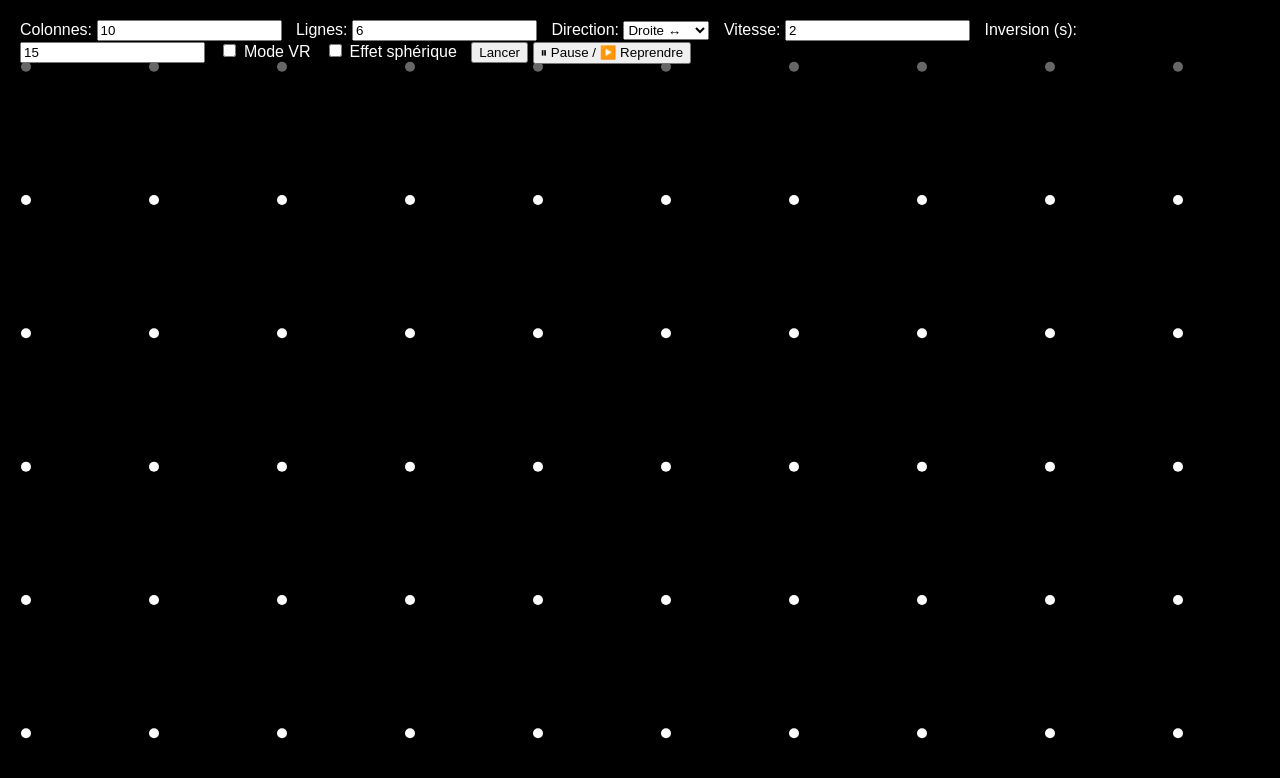
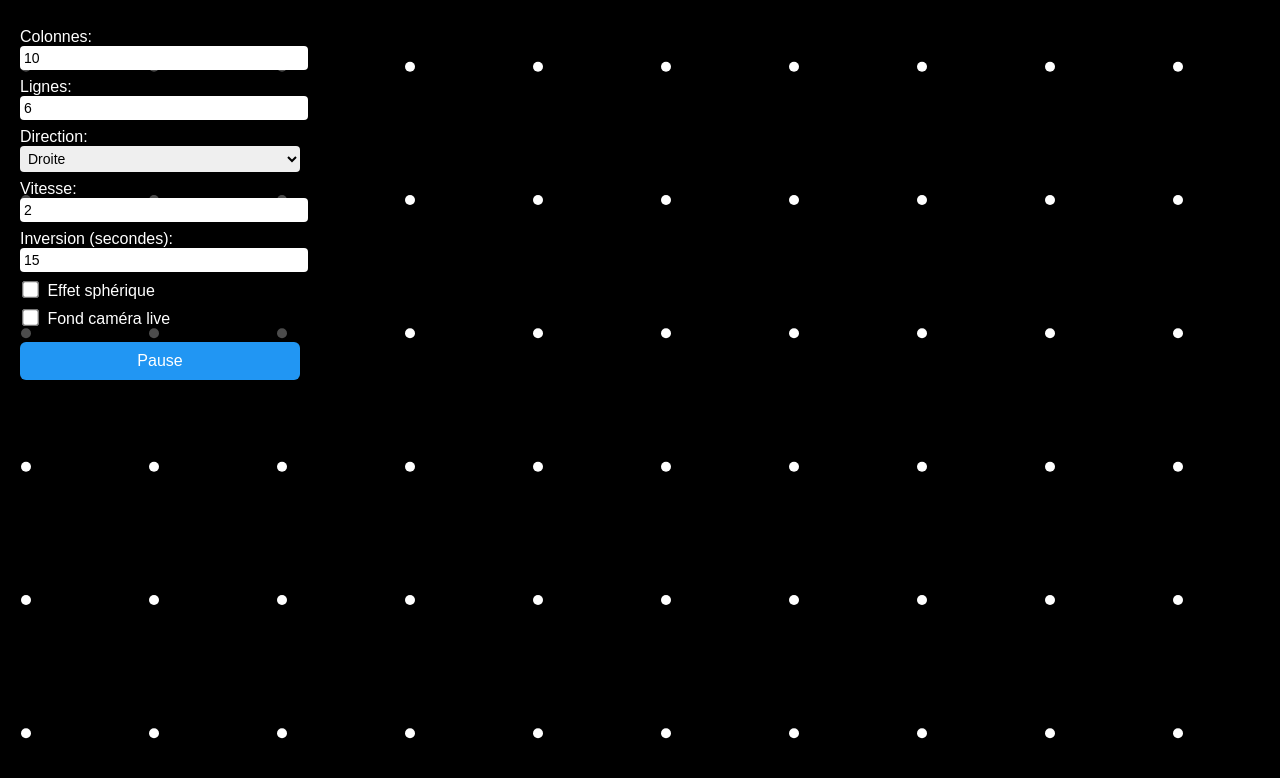
Before and after one commit to Nutella59/optokinetic-stim, a plain HTML site: page index.html in a window 1280 px wide. Drawn offline with Linux system fonts and the light colour scheme.

Commit message:
Update index.html

```diff
--- a/index.html
+++ b/index.html
@@ -2,32 +2,49 @@
 <html lang="fr">
 <head>
 <meta charset="UTF-8" />
-  <title>Stimulation Optocinétique VR Sphérique</title>
+<title>Stimulation Optocinétique - Caméra ou fond noir</title>
 <style>
-    body {
-      margin: 0;
-      background-color: black;
-      overflow: hidden;
-      color: white;
-      font-family: sans-serif;
+  html, body {
+    margin: 0; padding: 0; overflow: hidden; background: black; height: 100%;
+    color: white; font-family: sans-serif;
   }
   #controls {
-      position: absolute;
-      top: 10px;
-      left: 10px;
+    position: fixed;
+    top: 10px; left: 10px; background: rgba(0,0,0,0.7);
+    padding: 10px; border-radius: 8px; max-width: 280px;
     z-index: 10;
-      background: rgba(0,0,0,0.6);
-      padding: 10px;
-      border-radius: 8px;
-    }
-    canvas {
-      position: absolute;
-      top: 0;
-      left: 0;
-      display: block;
   }
   label {
-      margin-right: 10px;
+    display: block;
+    margin: 8px 0 4px;
+  }
+  input[type=number], select {
+    width: 100%;
+    padding: 4px;
+    border-radius: 4px;
+    border: none;
+    font-size: 14px;
+  }
+  input[type=checkbox] {
+    transform: scale(1.3);
+    margin-right: 6px;
+  }
+  button {
+    margin-top: 10px;
+    width: 100%;
+    padding: 10px;
+    font-size: 16px;
+    border: none;
+    border-radius: 6px;
+    background: #2196F3;
+    color: white;
+    cursor: pointer;
+  }
+  canvas, video {
+    position: absolute;
+    top: 0; left: 0;
+    width: 100vw; height: 100vh;
+    object-fit: cover;
   }
 </style>
 </head>
@@ -37,173 +54,194 @@
   <label>Lignes: <input type="number" id="rows" value="6" min="1" /></label>
   <label>Direction:
     <select id="direction">
-        <option value="right">Droite ↔</option>
-        <option value="left">Gauche ↔</option>
-        <option value="up">Haut ↕</option>
-        <option value="down">Bas ↕</option>
+      <option value="right">Droite</option>
+      <option value="left">Gauche</option>
+      <option value="up">Haut</option>
+      <option value="down">Bas</option>
     </select>
   </label>
-    <label>Vitesse: <input type="number" id="speed" value="2" step="0.5" min="0.1" /></label>
-    <label>Inversion (s): <input type="number" id="invertTime" value="15" min="1" /></label>
-    <label><input type="checkbox" id="vrMode" /> Mode VR</label>
+  <label>Vitesse: <input type="number" id="speed" value="2" step="0.1" min="0.1" /></label>
+  <label>Inversion (secondes): <input type="number" id="invertTime" value="15" min="1" /></label>
   <label><input type="checkbox" id="sphereMode" /> Effet sphérique</label>
-    <button onclick="startAnimation()">Lancer</button>
-    <button onclick="togglePause()">⏸ Pause / ▶️ Reprendre</button>
+  <label><input type="checkbox" id="useCamera" /> Fond caméra live</label>
+  <button id="pauseBtn">Pause</button>
 </div>
 
+<video id="video" autoplay muted playsinline style="display:none;"></video>
 <canvas id="canvas"></canvas>
-  <canvas id="maskCanvas"></canvas>
 
 <script>
-    const canvas = document.getElementById("canvas");
-    const ctx = canvas.getContext("2d");
-    const maskCanvas = document.getElementById("maskCanvas");
-    const maskCtx = maskCanvas.getContext("2d");
+  const canvas = document.getElementById('canvas');
+  const ctx = canvas.getContext('2d');
+  const video = document.getElementById('video');
+  const pauseBtn = document.getElementById('pauseBtn');
 
-    let points = [], isPaused = false;
-    let cols = 10, rows = 6, direction = "right", baseDirection = "right";
-    let speed = 2, invertInterval = 15000, lastInvertTime = Date.now();
-    let vrEnabled = false, sphereEnabled = false;
+  let cols = 10, rows = 6;
+  let direction = "right";
+  let speed = 2;
+  let invertInterval = 15000;
+  let lastInvertTime = Date.now();
+  let isPaused = false;
+  let sphereEnabled = false;
+  let useCamera = false;
 
-    function resizeCanvas() {
+  let points = [];
+
+  function resize() {
     canvas.width = window.innerWidth;
     canvas.height = window.innerHeight;
-      maskCanvas.width = window.innerWidth;
-      maskCanvas.height = window.innerHeight;
-      drawMask();
   }
 
-    function drawMask() {
-      maskCtx.clearRect(0, 0, maskCanvas.width, maskCanvas.height);
-      if (!vrEnabled) return;
-
-      const w = maskCanvas.width / 2;
-      const h = maskCanvas.height;
-      maskCtx.fillStyle = "black";
-      maskCtx.fillRect(0, 0, maskCanvas.width, maskCanvas.height);
-
-      maskCtx.globalCompositeOperation = "destination-out";
-      [0, w].forEach(x => {
-        maskCtx.beginPath();
-        maskCtx.arc(x + w / 2, h / 2, Math.min(w, h) / 2.1, 0, 2 * Math.PI);
-        maskCtx.fill();
-      });
-      maskCtx.globalCompositeOperation = "source-over";
-    }
-
-    window.addEventListener("resize", () => {
-      resizeCanvas();
-      startAnimation();
+  window.addEventListener('resize', () => {
+    resize();
+    initPoints();
   });
 
-    function startAnimation() {
-      cols = parseInt(document.getElementById("cols").value);
-      rows = parseInt(document.getElementById("rows").value);
-      baseDirection = document.getElementById("direction").value;
-      direction = baseDirection;
-      speed = parseFloat(document.getElementById("speed").value);
-      invertInterval = parseInt(document.getElementById("invertTime").value) * 1000;
-      lastInvertTime = Date.now();
-      vrEnabled = document.getElementById("vrMode").checked;
-      sphereEnabled = document.getElementById("sphereMode").checked;
-
+  function initPoints() {
+    points = [];
     const spacingX = canvas.width / cols;
     const spacingY = canvas.height / rows;
-      points = [];
-
-      for (let i = 0; i < cols; i++) {
-        for (let j = 0; j < rows; j++) {
+    for(let i = 0; i < cols; i++) {
+      for(let j = 0; j < rows; j++) {
         points.push({
           x: i * spacingX + spacingX / 2,
           y: j * spacingY + spacingY / 2
         });
       }
     }
-      drawMask();
   }
 
   function invertDirection() {
-      if (baseDirection === "right") direction = (direction === "right") ? "left" : "right";
-      else if (baseDirection === "left") direction = (direction === "left") ? "right" : "left";
-      else if (baseDirection === "up") direction = (direction === "up") ? "down" : "up";
-      else if (baseDirection === "down") direction = (direction === "down") ? "up" : "down";
+    if(direction === "right") direction = "left";
+    else if(direction === "left") direction = "right";
+    else if(direction === "up") direction = "down";
+    else if(direction === "down") direction = "up";
   }
 
   function update() {
-      if (Date.now() - lastInvertTime > invertInterval) {
+    if(Date.now() - lastInvertTime > invertInterval) {
       invertDirection();
       lastInvertTime = Date.now();
     }
-
-      for (let point of points) {
-        if (direction === "right") point.x += speed;
-        if (direction === "left") point.x -= speed;
-        if (direction === "up") point.y -= speed;
-        if (direction === "down") point.y += speed;
-
-        if (point.x > canvas.width) point.x -= canvas.width;
-        if (point.x < 0) point.x += canvas.width;
-        if (point.y > canvas.height) point.y -= canvas.height;
-        if (point.y < 0) point.y += canvas.height;
+    for(let p of points) {
+      switch(direction) {
+        case "right": p.x += speed; break;
+        case "left": p.x -= speed; break;
+        case "up": p.y -= speed; break;
+        case "down": p.y += speed; break;
       }
-    }
-
-    function projectToSphere(x, y) {
-      const cx = canvas.width / 2, cy = canvas.height / 2;
-      const dx = (x - cx) / cx, dy = (y - cy) / cy;
-      const r = Math.sqrt(dx * dx + dy * dy);
-      const scale = Math.cos(r * Math.PI / 2);
-      return { x: cx + dx * cx * scale, y: cy + dy * cy * scale };
-    }
-
-    function drawScene(offsetX = 0) {
-      ctx.fillStyle = "white";
-      for (let point of points) {
-        for (let dx of [-canvas.width, 0, canvas.width]) {
-          for (let dy of [-canvas.height, 0, canvas.height]) {
-            let px = point.x + dx + offsetX;
-            let py = point.y + dy;
-            if (sphereEnabled) {
-              const projected = projectToSphere(px, py);
-              px = projected.x;
-              py = projected.y;
-            }
-            ctx.beginPath();
-            ctx.arc(px, py, 5, 0, Math.PI * 2);
-            ctx.fill();
-          }
-        }
+      if(p.x > canvas.width) p.x -= canvas.width;
+      if(p.x < 0) p.x += canvas.width;
+      if(p.y > canvas.height) p.y -= canvas.height;
+      if(p.y < 0) p.y += canvas.height;
     }
   }
 
   function draw() {
-      ctx.clearRect(0, 0, canvas.width, canvas.height);
-      if (vrEnabled) {
-        ctx.save(); ctx.rect(0, 0, canvas.width / 2, canvas.height); ctx.clip();
-        drawScene(0); ctx.restore();
+    if(useCamera && video.readyState === video.HAVE_ENOUGH_DATA) {
+      ctx.drawImage(video, 0, 0, canvas.width, canvas.height);
+    } else {
+      ctx.fillStyle = "black";
+      ctx.fillRect(0, 0, canvas.width, canvas.height);
+    }
+    ctx.fillStyle = "white";
 
-        ctx.save(); ctx.rect(canvas.width / 2, 0, canvas.width / 2, canvas.height); ctx.clip();
-        drawScene(-canvas.width / 2); ctx.restore();
-      } else {
-        drawScene(0);
+    const centerX = canvas.width / 2;
+    const centerY = canvas.height / 2;
+
+    for(let p of points) {
+      let x = p.x;
+      let y = p.y;
+
+      if(sphereEnabled) {
+        // Simple effet sphérique en déformant la position des points autour du centre
+        const dx = x - centerX;
+        const dy = y - centerY;
+        const dist = Math.sqrt(dx*dx + dy*dy);
+        const maxDist = Math.sqrt(centerX*centerX + centerY*centerY);
+        const angle = Math.atan2(dy, dx);
+        const sphereRadius = maxDist * 0.8;
+
+        const factor = 1 - (dist / sphereRadius);
+        if(factor > 0) {
+          x = centerX + dx * (1 + 0.3 * factor * Math.sin(dist / 30));
+          y = centerY + dy * (1 + 0.3 * factor * Math.sin(dist / 30));
+        }
+      }
+
+      ctx.beginPath();
+      ctx.arc(x, y, 5, 0, Math.PI*2);
+      ctx.fill();
     }
   }
 
   function animate() {
-      if (!isPaused) {
+    if(!isPaused) {
       update();
       draw();
     }
     requestAnimationFrame(animate);
   }
 
-    function togglePause() {
+  pauseBtn.onclick = () => {
     isPaused = !isPaused;
+    pauseBtn.textContent = isPaused ? "Reprendre" : "Pause";
+  };
+
+  // Camera
+  async function startCamera() {
+    try {
+      const stream = await navigator.mediaDevices.getUserMedia({ video: { facingMode: "environment" }, audio: false });
+      video.srcObject = stream;
+      video.style.display = 'block';
+    } catch(e) {
+      alert("Erreur accès caméra: " + e.message);
+      useCameraCheckbox.checked = false;
+      useCamera = false;
+    }
+  }
+  function stopCamera() {
+    if(video.srcObject) {
+      video.srcObject.getTracks().forEach(t => t.stop());
+      video.srcObject = null;
+    }
+    video.style.display = 'none';
   }
 
-    resizeCanvas();
-    startAnimation();
+  const colsInput = document.getElementById('cols');
+  const rowsInput = document.getElementById('rows');
+  const directionInput = document.getElementById('direction');
+  const speedInput = document.getElementById('speed');
+  const invertInput = document.getElementById('invertTime');
+  const sphereCheckbox = document.getElementById('sphereMode');
+  const useCameraCheckbox = document.getElementById('useCamera');
+
+  function updateSettings() {
+    cols = Math.max(1, parseInt(colsInput.value));
+    rows = Math.max(1, parseInt(rowsInput.value));
+    direction = directionInput.value;
+    speed = Math.max(0.1, parseFloat(speedInput.value));
+    invertInterval = Math.max(1000, parseInt(invertInput.value) * 1000);
+    sphereEnabled = sphereCheckbox.checked;
+
+    const newUseCamera = useCameraCheckbox.checked;
+    if(newUseCamera !== useCamera) {
+      useCamera = newUseCamera;
+      if(useCamera) startCamera();
+      else stopCamera();
+    }
+    initPoints();
+  }
+
+  [colsInput, rowsInput, directionInput, speedInput, invertInput, sphereCheckbox, useCameraCheckbox].forEach(el => {
+    el.addEventListener('input', updateSettings);
+  });
+
+  window.onload = () => {
+    resize();
+    updateSettings();
     animate();
+  }
 </script>
 </body>
 </html>
```
Lines whose indentation alone changed are shown as unchanged.
